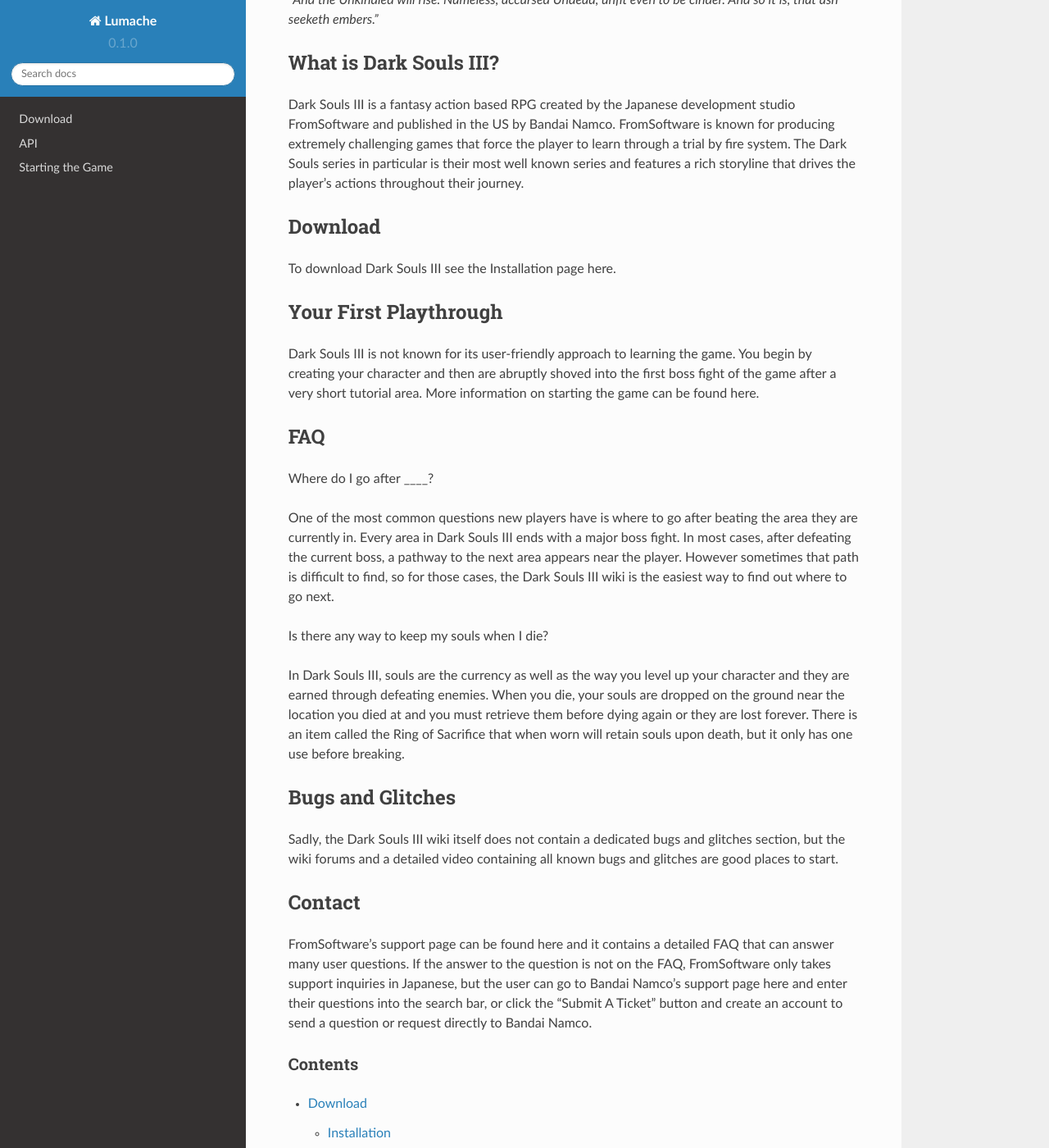
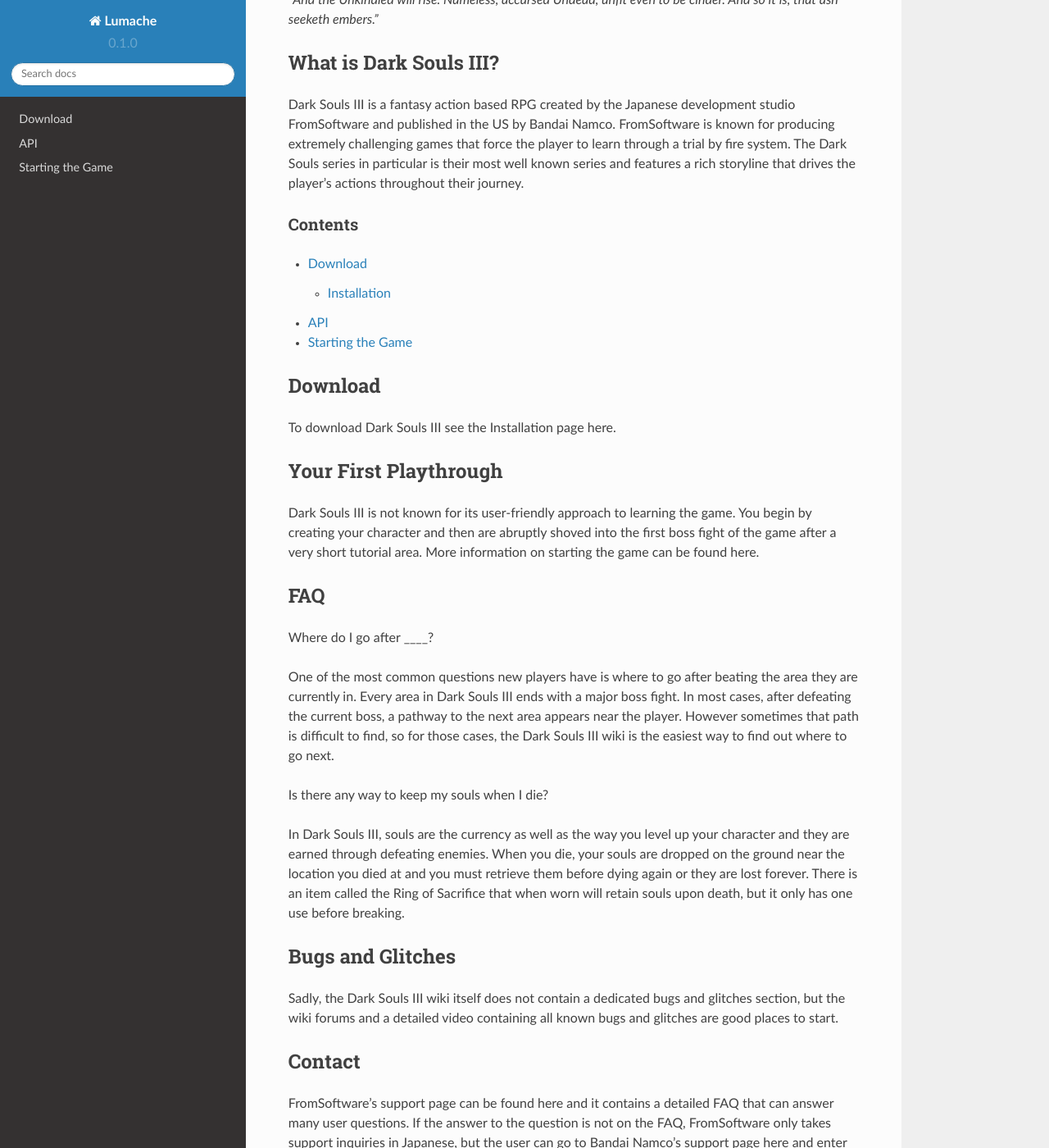
Before and after one commit to pulsfortjf/Dark-Souls-III-Docs, a Sphinx documentation site: the page built from docs/source/index.rst, in a window 1280 px wide and 1400 px high, scrolled down 220 px. Shown: the whole window at 82% size. Built offline with Sphinx 7.4.7 and the Read the Docs theme 2.0.0, drawn with Linux system fonts in a browser that asks for light colours; some of the changed lines change nothing that is shown.

Commit message:
Update index.rst

```diff
--- a/docs/source/index.rst
+++ b/docs/source/index.rst
@@ -9,6 +9,14 @@
 ***********************
 
 Dark Souls III is a fantasy action based RPG created by the Japanese development studio FromSoftware and published in the US by Bandai Namco. FromSoftware is known for producing extremely challenging games that force the player to learn through a trial by fire system. The Dark Souls series in particular is their most well known series and features a rich storyline that drives the player’s actions throughout their journey.
+
+Contents
+--------
+
+.. toctree::
+
+   usage
+   api
 
 Download
 ***********************
@@ -41,11 +49,3 @@
 ***********************
 
 FromSoftware’s support page can be found here and it contains a detailed FAQ that can answer many user questions. If the answer to the question is not on the FAQ, FromSoftware only takes support inquiries in Japanese, but the user can go to Bandai Namco’s support page here and enter their questions into the search bar, or click the “Submit A Ticket” button and create an account to send a question or request directly to Bandai Namco.
-
-Contents
---------
-
-.. toctree::
-
-   usage
-   api
```
